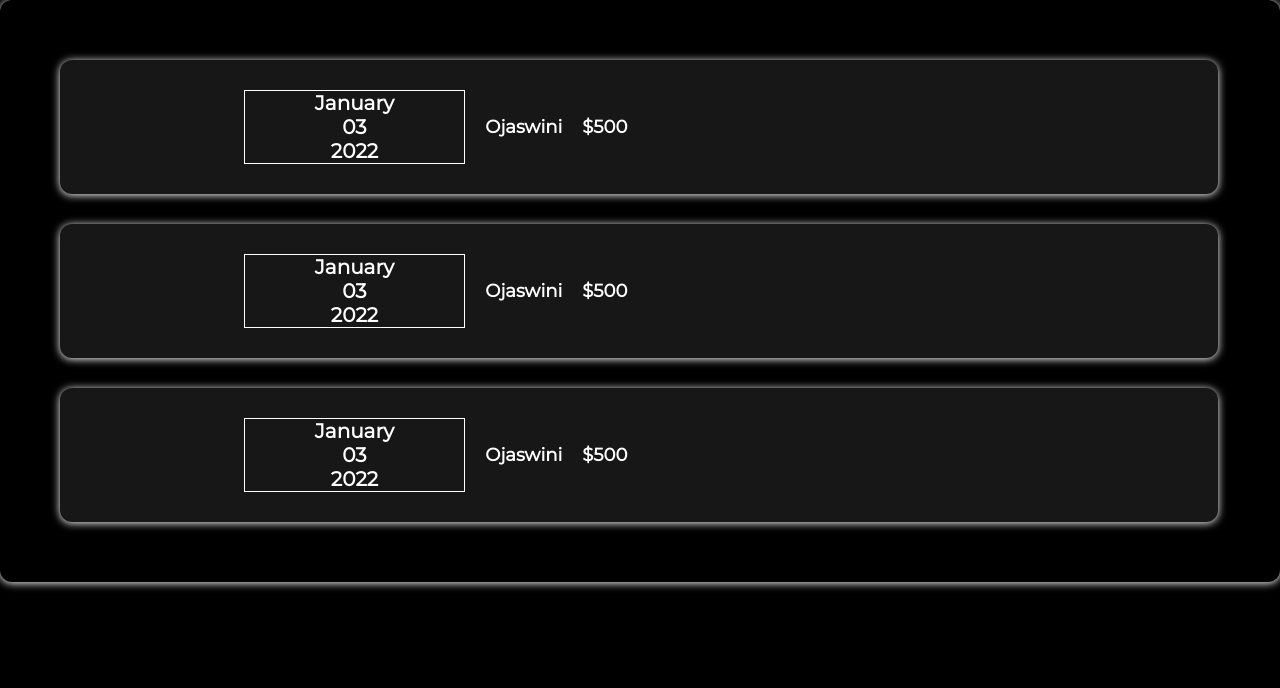
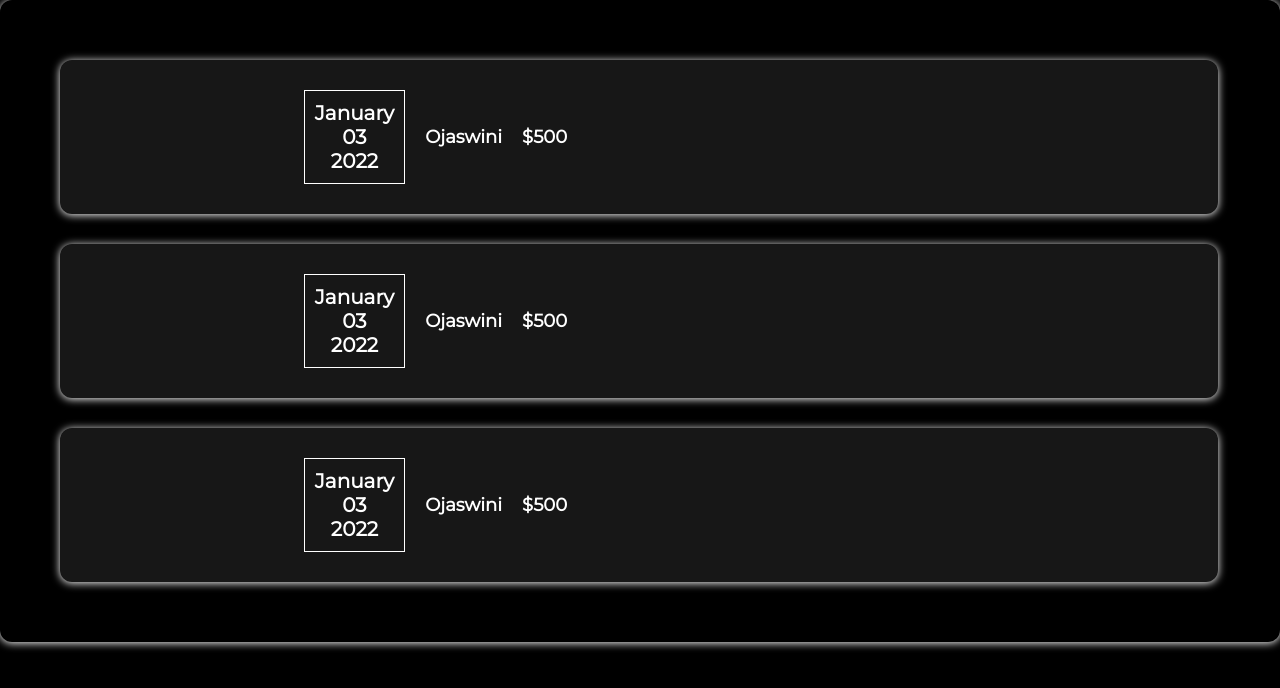
Before and after one commit to itsskofficial/Expense-Tracker, a React (Create React App) app: page / in a window 1280 px wide. Shown: the top 688 px of the page. Built offline with nearby package versions, Linux system fonts and the light colour scheme.

Commit message:
Dec 2, 2022, 11:27 AM

```diff
--- a/src/css/ExpenseItemDate.css
+++ b/src/css/ExpenseItemDate.css
@@ -1,7 +1,7 @@
 .expense-item-date{
     display: flex;
     flex-direction: column;
-    width: 20%;
+    padding:10px;
     font-family: 'Montserrat',sans-serif;
     font-weight: 600;
     font-size: 20px;
```
